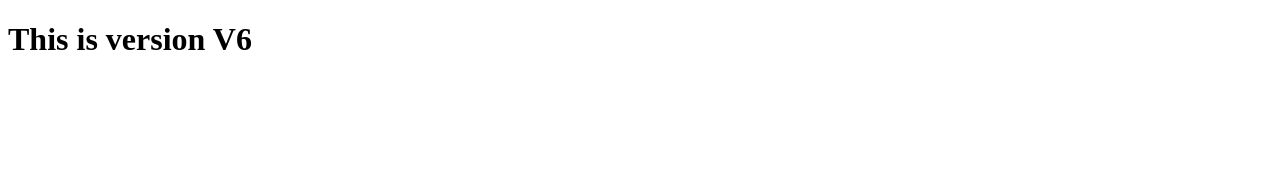
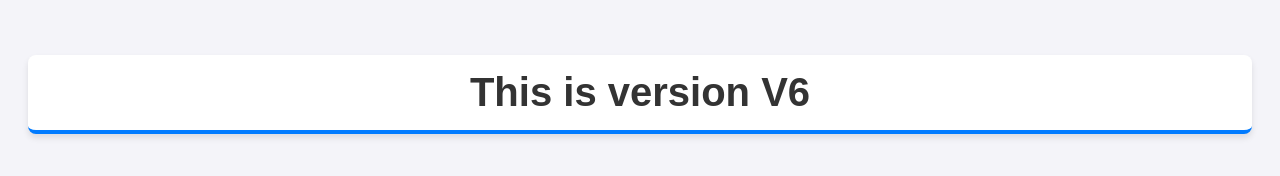
Before and after one commit to suryavanshibharat-cloud/project-s, a plain HTML site: page index.html in a window 1280 px wide. Drawn offline with Linux system fonts and the light colour scheme.

Commit message:
Added Design for website

```diff
--- a/index.html
+++ b/index.html
@@ -4,6 +4,7 @@
     <meta charset="UTF-8">
     <meta name="viewport" content="width=device-width, initial-scale=1.0">
     <title>Document</title>
+    <link rel="stylesheet" href="styles.css">
 </head>
 <body>
     <h1>This is version V6</h1>
--- /dev/null
+++ b/styles.css
@@ -0,0 +1,35 @@
+/* styles.css */
+
+/* --- General Body Styles --- */
+body {
+    /* Set a clean, readable font */
+    font-family: Arial, sans-serif;
+    /* Center the content horizontally */
+    text-align: center;
+    /* Set a light background color */
+    background-color: #f4f4f9;
+    /* Add some padding around the content */
+    padding: 20px;
+}
+
+/* --- H1 Heading Styles --- */
+h1 {
+    /* Set a dark, contrasting text color */
+    color: #333;
+    /* Add a background for emphasis */
+    background-color: #fff;
+    /* Add padding inside the heading box */
+    padding: 15px 25px;
+    /* Round the corners */
+    border-radius: 8px;
+    /* Add a subtle shadow */
+    box-shadow: 0 4px 6px rgba(0, 0, 0, 0.1);
+    /* Set a nice size for the text */
+    font-size: 2.5em;
+    /* Add a margin below the heading */
+    margin-bottom: 30px;
+    /* Use a vibrant border on the bottom */
+    border-bottom: 4px solid #007bff;
+    /* Make the text bold */
+    font-weight: 700;
+}
```
